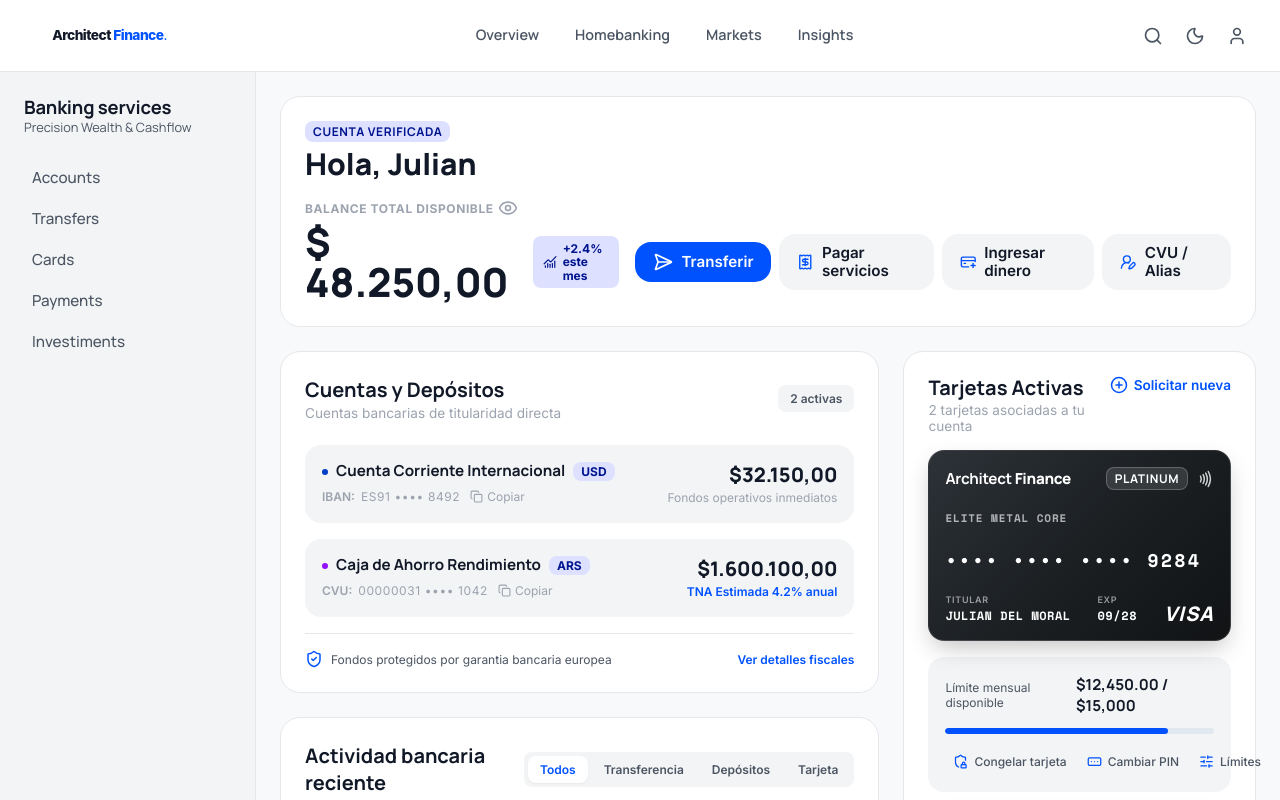
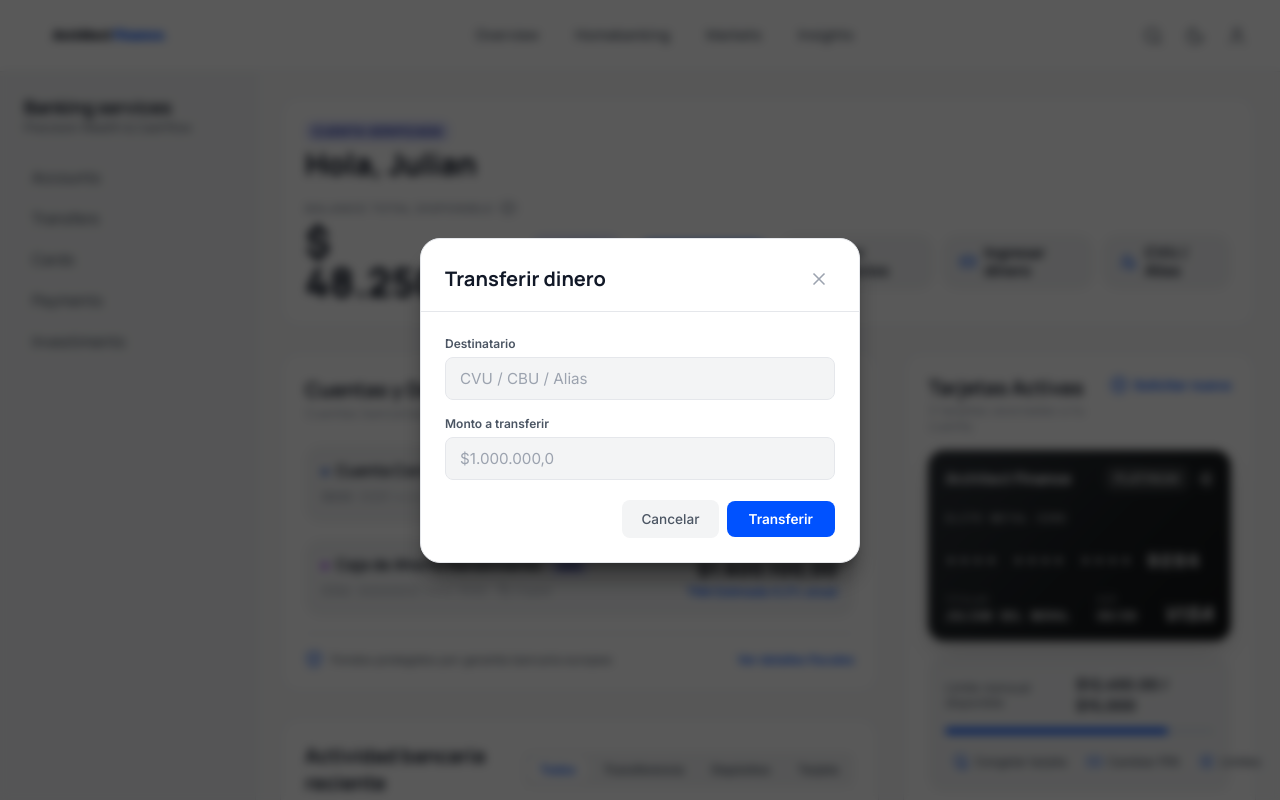
Before and after one commit to nahulamorte/Architect-Finance, a React (Vite) app: page / in a window 1280 px wide. Both pictures are taken after a click on the button "Transferir". Shown: the top 800 px of the page. Built offline with nearby package versions, Linux system fonts and the light colour scheme.

Commit message:
feat: add logic to show and hide the modal transfer when the user clicks on the new transfer button

```diff
--- a/src/App.tsx
+++ b/src/App.tsx
@@ -5,15 +5,19 @@ import AccountSection from "./components/AccountSection/AccountSection.tsx";
 import ActivitySection from "./components/ActivitySection/ActivitySection.tsx";
 import CardSection from "./components/CardsSection/CardSection.tsx";
 import MonthlyFlow from "./components/MonthlyFlow/MonthlyFlow.tsx";
+import TransferModal from "./components/TransferModal/TransferModal.tsx";
+import {useState} from "react";
 
 
 export default function App() {
+    const [isTransferOpen, setIsTransferOpen] = useState<boolean>(false);
+
     return (
         <>
             <TopHeader/>
             <Sidebar/>
             <main className="main-content">
-                <BalanceCard/>
+                <BalanceCard onTransferClick={() => setIsTransferOpen(true)}/>
                 <div className="dashboard-grid">
                     <div className="dashboard-left-col">
                         <AccountSection/>
@@ -24,6 +28,10 @@ export default function App() {
                         <MonthlyFlow/>
                     </div>
                 </div>
+                <TransferModal
+                    isOpen={isTransferOpen}
+                    onClose={() => setIsTransferOpen(false)}
+                />
             </main>
         </>
     );
--- a/src/components/BalanceCard/BalanceCard.tsx
+++ b/src/components/BalanceCard/BalanceCard.tsx
@@ -12,7 +12,10 @@ import {
 import ActionButton from '../ActionButton/ActionButton';
 import { useState} from "react";
 
-export default function BalanceCard(){
+interface BalanceCardProps {
+    onTransferClick?: () => void;
+}
+export default function BalanceCard({onTransferClick}: BalanceCardProps) {
     const [isVisible, setIsVisible] = useState<boolean>(true);
 
     return(
@@ -40,7 +43,7 @@ export default function BalanceCard(){
                 </div>
 
                 <div className="balance-actions">
-                    <ActionButton icon={SendHorizonal} label="Transferir" variant="primary" />
+                    <ActionButton icon={SendHorizonal} label="Transferir" variant="primary" onClick={onTransferClick} />
                     <ActionButton icon={Receipt} label="Pagar servicios" />
                     <ActionButton icon={CreditCardPlus} label="Ingresar dinero" />
                     <ActionButton icon={UserRoundPen} label="CVU / Alias" />
--- a/src/components/TransferModal/TransferModal.tsx
+++ b/src/components/TransferModal/TransferModal.tsx
@@ -13,8 +13,8 @@ export default function TransferModal({ isOpen, onClose }: TransferModalProps) {
     }
 
     return (
-        <div className="modal-overlay">
-            <div className="modal-container">
+        <div className="modal-overlay" onClick={onClose}>
+            <div className="modal-container" onClick={(e) => e.stopPropagation()}>
                 <div className="modal-header">
                     <h3>Transferir dinero</h3>
                     <button type="button" className="btn-close" onClick={onClose} aria-label="Cerrar modal">
```
